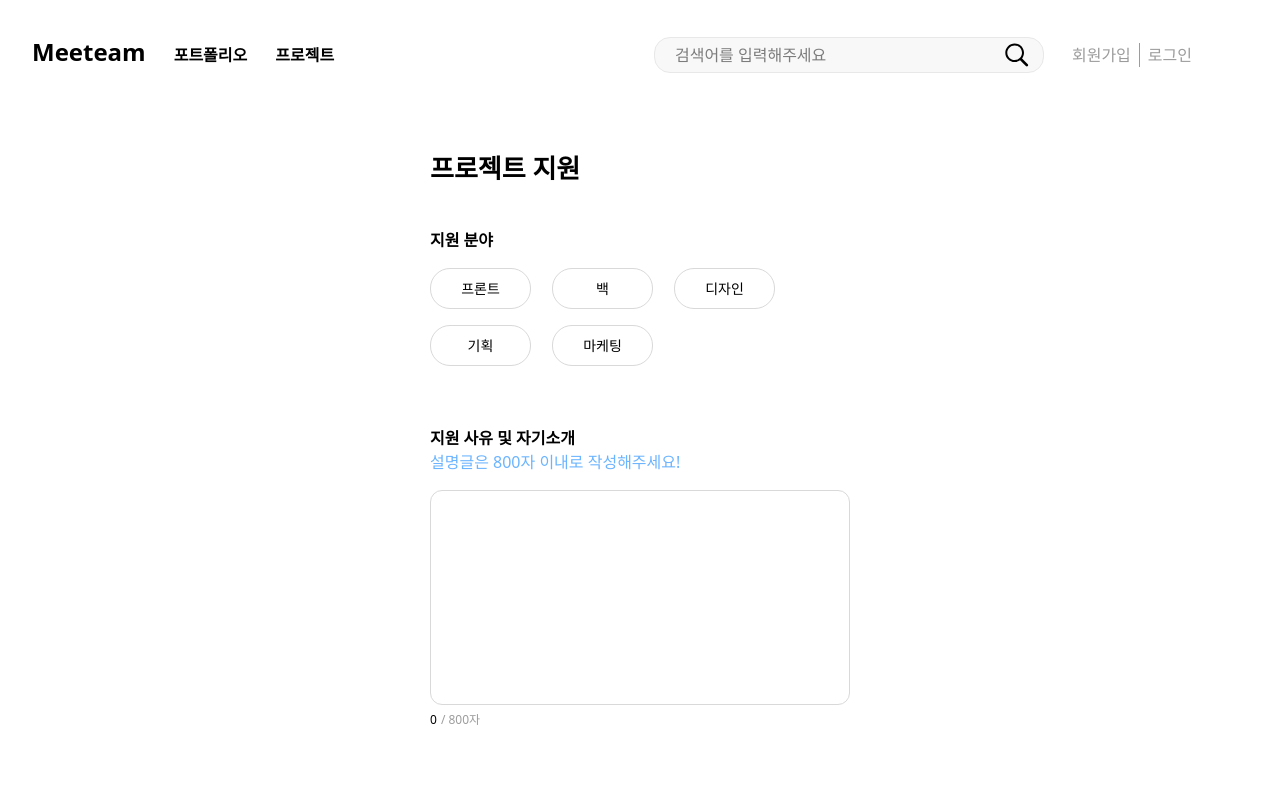
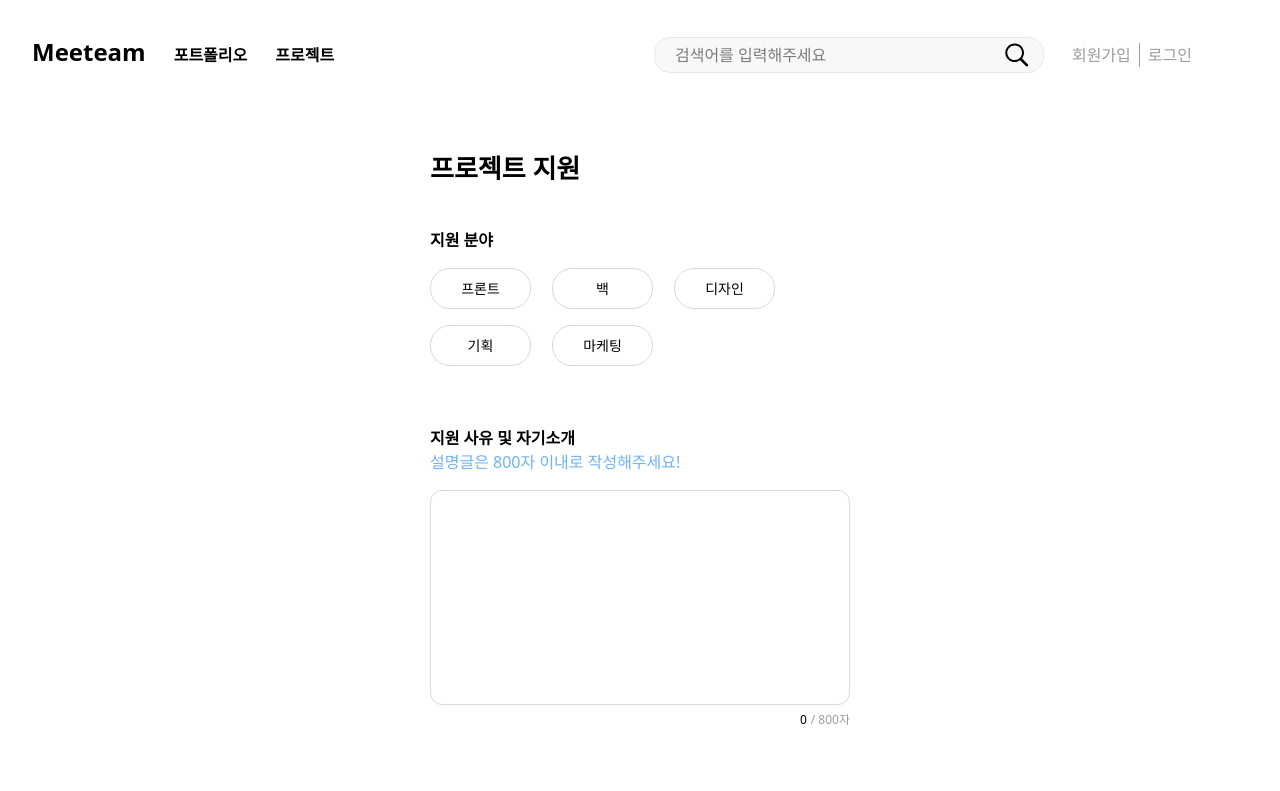
Before and after one commit to WardK-meeTeam/meeteam_front, a Next.js app: page /project-apply in a window 1280 px wide. Shown: the top 791 px of the page. Built offline with nearby package versions, Linux system fonts and the light colour scheme.

Commit message:
[#17] style: 글자수 text 좌측 -> 우측정렬

```diff
--- a/app/project-apply/components/SelfIntroductionInput.tsx
+++ b/app/project-apply/components/SelfIntroductionInput.tsx
@@ -25,7 +25,7 @@ export default function SelfIntroductionInput() {
           onChange={handleInputChange}
           className="w-full h-[215px] border border-[#D9D9D9] p-2 rounded-xl resize-none overflow-scroll focus:outline-[#6BB4FF]"
         />
-        <div className="flex gap-1 text-[12px]">
+        <div className="flex gap-1 text-[12px] justify-end">
           <span>{inputText.length}</span>
           <span className="text-[#9C9C9C]">/ 800자</span>
         </div>
```
